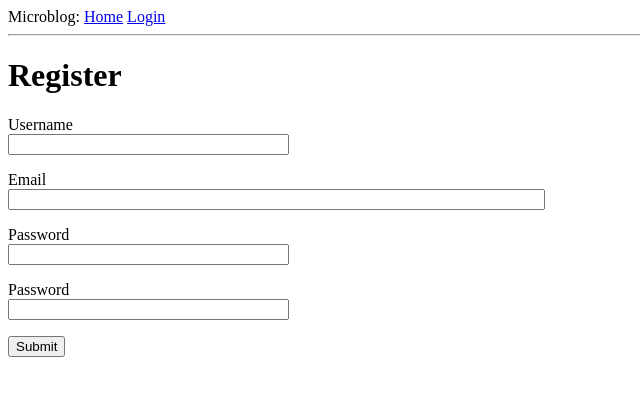
After one commit to ozlop/the-flask-mega-tutorial, a Flask app: template app/templates/register.html in a window 1280 px wide. The commit adds this page. Shown: the top 396 px of the page, without its empty margins (0-640 px from the left). Run offline with Flask 2, Linux system fonts and the light colour scheme; the template is opened without the code that fills it: most values are stand-ins (such as "Sample title", 1, 10 or a date in 2020); form fields are guessed from the names that the template uses; parts of the project's set-up code (start-up, migrations or seed data) failed here and were passed over.

Commit message:
Add registration form template, link to registration page and user registration view function

```diff
--- a/app/routes.py
+++ b/app/routes.py
@@ -1,6 +1,6 @@
 from flask import render_template, flash, redirect, url_for, request
-from app import app
-from app.forms import LoginForm
+from app import app, db
+from app.forms import LoginForm, RegistrationForm
 from flask_login import current_user, login_user, logout_user, login_required
 from app.models import User
 from werkzeug.urls import url_parse
@@ -44,3 +44,17 @@ def login():
 def logout():
     logout_user()
     return redirect(url_for('index'))
+
+@app.route('/register', methods=['GET', 'POST'])
+def register():
+    if current_user.is_authenticated:
+        return redirect(url_for('index'))
+    form = RegistrationForm()
+    if form.validate_on_submit():
+        user = User(username=form.username.data, email=form.email.data)
+        user.set_password(form.password.data)
+        db.session.add(user)
+        db.session.commit()
+        flash('Congratulations, you are now a registered user!')
+        return redirect(url_for('login'))
+    return render_template('register.html', title='Register', form=form)
--- a/app/templates/login.html
+++ b/app/templates/login.html
@@ -21,4 +21,6 @@
         <p>{{ form.remember_me() }} {{ form.remember_me.label }}</p>
         <p>{{ form.submit() }}</p>
     </form>
+
+  <p>New User? <a href="{{ url_for('register') }}">Click to Register!</a></p>
 {% endblock %}
--- /dev/null
+++ b/app/templates/register.html
@@ -0,0 +1,37 @@
+{% extends "base.html" %}
+
+{% block content %}
+  <h1>Register</h1>
+  <form action="" method="post">
+    {{ form.hidden_tag() }}
+    <p>
+      {{ form.username.label }}<br>
+      {{ form.username(size=32) }}<br>
+      {% for erro in form.username.errors %}
+      <span style="color: red;">[{{ error }}]</span>
+      {% endfor %}
+    </p>
+    <p>
+      {{ form.email.label }}<br>
+      {{ form.email(size=64) }}<br>
+      {% for error in form.email.errors %}
+      <span style="color: red;">[{{ error }}]</span>
+      {% endfor %}
+    </p>
+    <p>
+      {{ form.password.label }}<br>
+      {{ form.password(size=32) }}<br>
+      {% for error in form.password.errors %}
+      <span style="color: red;">[{{ error }}]</span>
+      {% endfor %}
+    </p>
+    <p>
+      {{ form.password2.label }}<br>
+      {{ form.password2(size=32) }}<br>
+      {% for error in form.password2.errors %}
+      <span style="color: red;">[{{ error }}]</span>
+      {% endfor %}
+    </p>
+    <p>{{ form.submit }}</p>
+  </form>
+{% endblock %}
```
